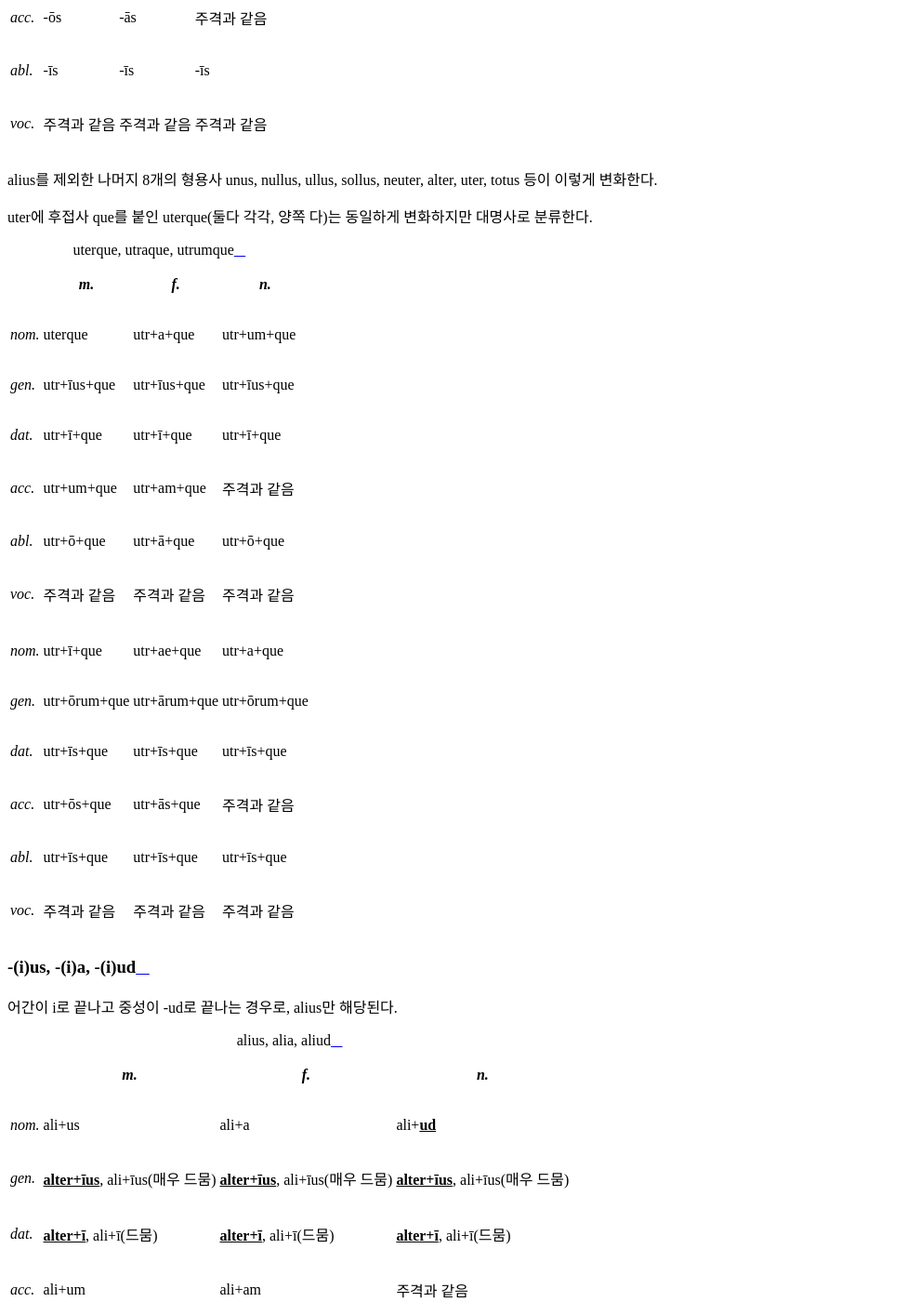
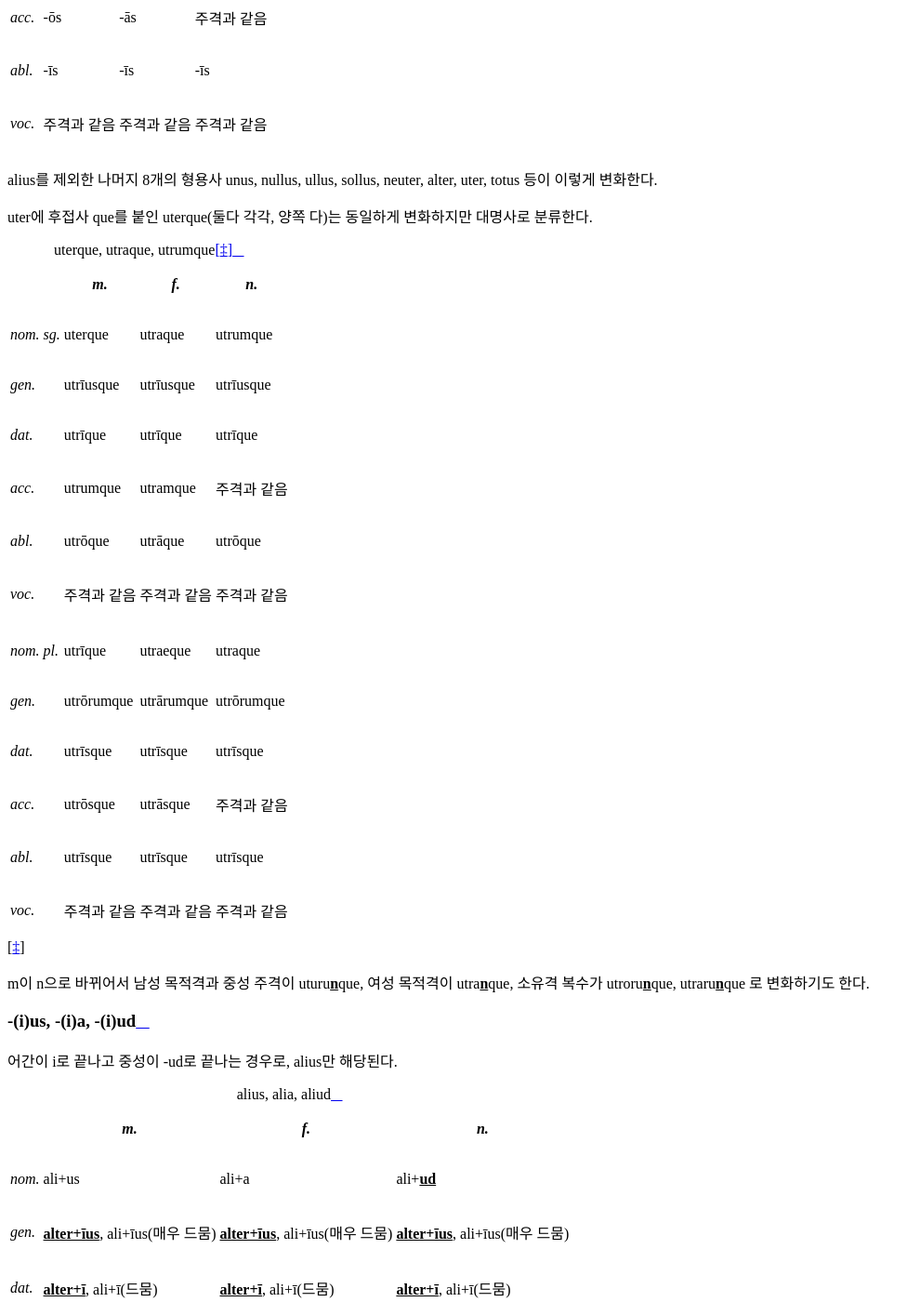
Before and after one commit to kabbala/grammatica_latina, a Sphinx documentation site: the page built from source/declinatio_pronominis.rst, in a window 1280 px wide and 1400 px high, scrolled down 16346 px. Shown: the whole window at 93% size, without its empty margins (0-990 px from the left). Built offline with Sphinx 7.4.7 and the Read the Docs theme 2.0.0, drawn with Linux system fonts in a browser that asks for light colours; some of the changed text lies outside the part shown.

Commit message:
uterque 변화표 수정

```diff
--- a/source/declinatio_pronominis.rst
+++ b/source/declinatio_pronominis.rst
@@ -308,23 +308,25 @@ alius를 제외한 나머지 8개의 형용사 unus, nullus, ullus, sollus, neut
 
 uter에 후접사 que를 붙인 uterque(둘다 각각, 양쪽 다)는 동일하게 변화하지만 대명사로 분류한다.
 
-.. csv-table:: uterque, utraque, utrumque
+.. csv-table:: uterque, utraque, utrumque [*]_
    :header-rows: 1
 
    "",  :tsig:`m.`, :tsig:`f.`, :tsig:`n.`
-   :tsig:`nom.`, "uterque", "utr+a+que", "utr+um+que"
-   :tsig:`gen.`, "utr+īus+que", "utr+īus+que", "utr+īus+que"
-   :tsig:`dat.`, "utr+ī+que", "utr+ī+que", "utr+ī+que"
-   :tsig:`acc.`, "utr+um+que", "utr+am+que", "주격과 같음"
-   :tsig:`abl.`, "utr+ō+que", "utr+ā+que", "utr+ō+que"
+   :tsig:`nom. sg.`, "uterque", "utraque", "utrumque"
+   :tsig:`gen.`, "utrīusque", "utrīusque", "utrīusque"
+   :tsig:`dat.`, "utrīque", "utrīque", "utrīque"
+   :tsig:`acc.`, "utrumque", "utramque", "주격과 같음"
+   :tsig:`abl.`, "utrōque", "utrāque", "utrōque"
    :tsig:`voc.`, "주격과 같음", "주격과 같음", "주격과 같음"
    "", "", "", ""
-   :tsig:`nom.`, "utr+ī+que", "utr+ae+que", "utr+a+que"
-   :tsig:`gen.`, "utr+ōrum+que", "utr+ārum+que", "utr+ōrum+que"
-   :tsig:`dat.`, "utr+īs+que", "utr+īs+que", "utr+īs+que"
-   :tsig:`acc.`, "utr+ōs+que", "utr+ās+que", "주격과 같음"
-   :tsig:`abl.`, "utr+īs+que", "utr+īs+que", "utr+īs+que"
+   :tsig:`nom. pl.`, "utrīque", "utraeque", "utraque"
+   :tsig:`gen.`, "utrōrumque", "utrārumque", "utrōrumque"
+   :tsig:`dat.`, "utrīsque", "utrīsque", "utrīsque"
+   :tsig:`acc.`, "utrōsque", "utrāsque", "주격과 같음"
+   :tsig:`abl.`, "utrīsque", "utrīsque", "utrīsque"
    :tsig:`voc.`, "주격과 같음", "주격과 같음", "주격과 같음"
+
+.. [*] m이 n으로 바뀌어서 남성 목적격과 중성 주격이 uturu\ :em:`n`\que, 여성 목적격이 utra\ :em:`n`\que, 소유격 복수가 utroru\ :em:`n`\que, utraru\ :em:`n`\que 로 변화하기도 한다.
 
 -(i)us, -(i)a, -(i)ud
 ~~~~~~~~~~~~~~~~~~~~~
```
Also changed, not shown: other parts of source/declinatio_pronominis.rst (+1 -1 lines).
